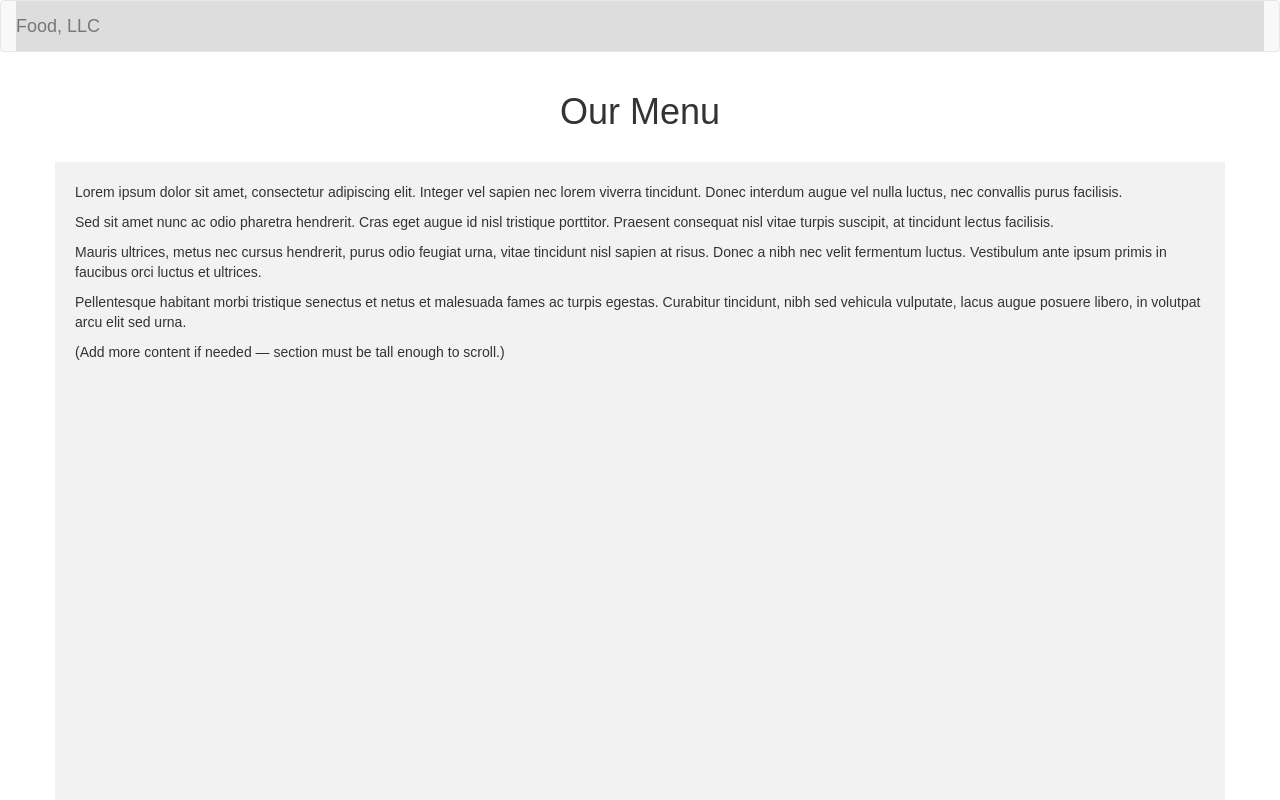
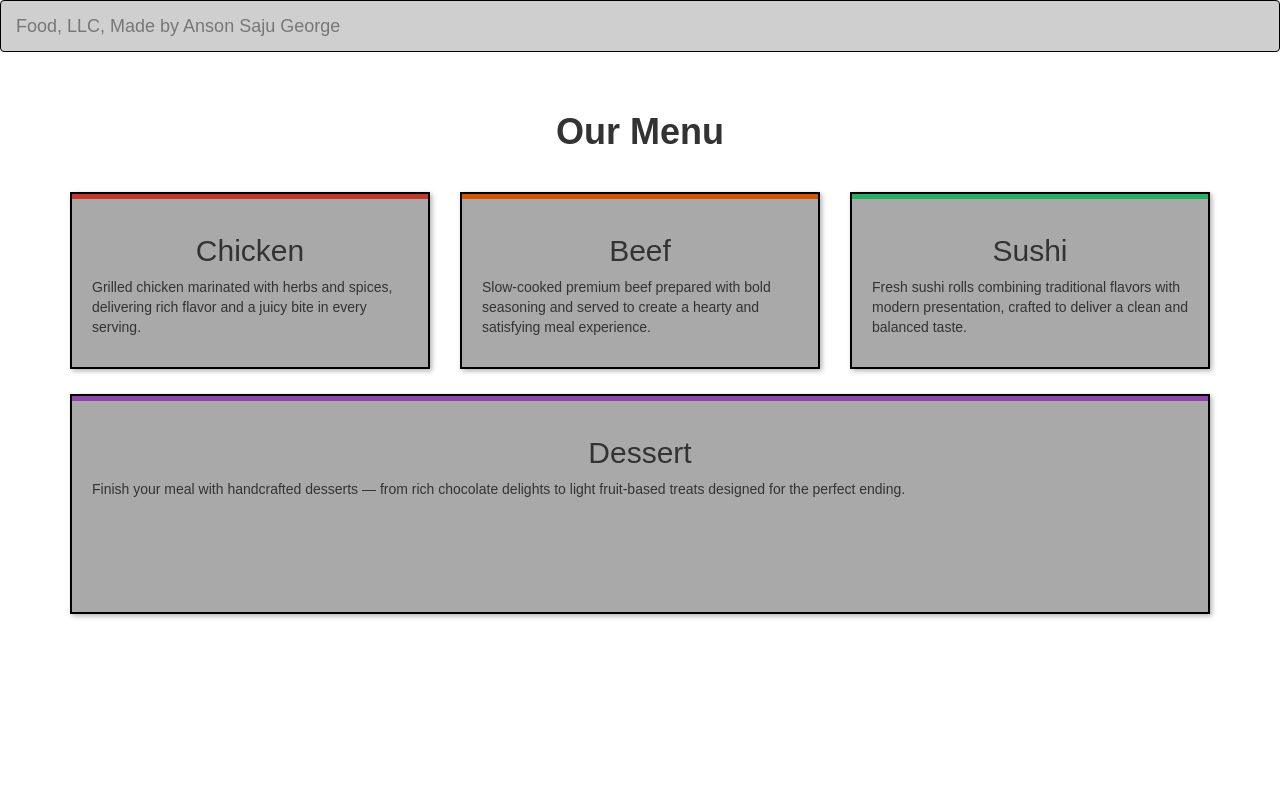
Before and after one commit to Anson-Saju-George/demos, a plain HTML site: page module3-solution/index.html in a window 1280 px wide. Shown: the top 800 px of the page. Drawn offline with nearby package versions, Linux system fonts and the light colour scheme.

Commit message:
CSS Course

```diff
--- a/module3-solution/css/styles.css
+++ b/module3-solution/css/styles.css
@@ -1,22 +1,89 @@
-/* Global body spacing */
 body {
   font-family: Arial, sans-serif;
 }
 
-/* Tall menu section */
-.menu-section {
-  background-color: #f2f2f2;
-  height: 1000px;
-  padding: 20px;
-  margin-top: 20px;
+/* Navbar */
+.custom-navbar {
+  background-color: #cfcfcf;
+  border: 1px solid #000;
 }
 
-/* Mobile dropdown styling */
-#mobile-menu {
-  background-color: #dddddd;
+/* Heading */
+.menu-title {
+  font-weight: bold;
+  margin: 40px 0;
 }
 
-/* Center text inside mobile menu items */
-#mobile-menu ul li a {
-  text-align: center;
+/* FLEX FIX FOR EQUAL HEIGHT BOXES */
+.flex-row {
+  display: flex;
+  flex-wrap: wrap;
 }
+
+.flex-row > div {
+  display: flex;
+}
+
+/* Menu cards */
+.menu-box {
+  background-color: #a9a9a9;
+  border: 2px solid #000;
+  padding: 20px;
+  margin-bottom: 25px;
+  width: 100%;
+  box-shadow: 2px 2px 5px rgba(0,0,0,0.3);
+}
+
+/* Dessert section */
+.dessert-box {
+  min-height: 220px;
+}
+
+/* Smooth animation */
+.menu-box {
+  transition: all 0.3s ease;
+  position: relative;
+}
+
+/* Lift + shadow on hover */
+.menu-box:hover {
+  transform: translateY(-8px);
+  box-shadow: 0 12px 20px rgba(0,0,0,0.35);
+  background-color: #b5b5b5;
+}
+
+/* Title highlight on hover */
+.menu-box:hover h2 {
+  color: #222;
+  font-weight: bold;
+}
+
+/* Subtle top accent bar */
+.menu-box::before {
+  content: "";
+  position: absolute;
+  top: 0;
+  left: 0;
+  height: 5px;
+  width: 100%;
+  background: #444;
+  transition: 0.3s;
+}
+
+/* Accent colors per card */
+.col-md-4:nth-child(1) .menu-box::before {
+  background: #c0392b; /* chicken red */
+}
+
+.col-md-4:nth-child(2) .menu-box::before {
+  background: #d35400; /* beef orange */
+}
+
+.col-md-4:nth-child(3) .menu-box::before {
+  background: #27ae60; /* sushi green */
+}
+
+/* Dessert accent */
+.dessert-box::before {
+  background: #8e44ad;
+}
--- a/module3-solution/index.html
+++ b/module3-solution/index.html
@@ -4,95 +4,84 @@
   <meta charset="utf-8">
   <meta name="viewport" content="width=device-width, initial-scale=1">
 
-  <title>Module 3 Solution</title>
+  <title>Food, LLC</title>
 
-  <!-- Bootstrap CSS -->
+  <!-- Bootstrap -->
   <link rel="stylesheet" href="https://maxcdn.bootstrapcdn.com/bootstrap/3.3.7/css/bootstrap.min.css">
 
-  <!-- External CSS (REQUIRED) -->
+  <!-- CSS -->
   <link rel="stylesheet" href="css/styles.css">
 </head>
 
 <body>
 
 <!-- NAVBAR -->
-<nav class="navbar navbar-default">
+<nav class="navbar navbar-default custom-navbar">
   <div class="container-fluid">
+    <div class="navbar-header">
+      <a class="navbar-brand" href="#">Food, LLC, Made by Anson Saju George</a>
+    </div>
+  </div>
+</nav>
 
-    <!-- Brand and mobile button -->
-    <div class="navbar-header">
-      <a class="navbar-brand" href="#">Food, LLC</a>
+<!-- HEADING -->
+<div class="container">
+  <h1 class="text-center menu-title">Our Menu</h1>
+</div>
 
-      <!-- Mobile menu button -->
-      <button type="button"
-              class="navbar-toggle collapsed visible-xs"
-              data-toggle="collapse"
-              data-target="#mobile-menu"
-              aria-expanded="false">
-        <span class="icon-bar"></span>
-        <span class="icon-bar"></span>
-        <span class="icon-bar"></span>
-      </button>
+<!-- MENU CARDS -->
+<div class="container">
+  <div class="row flex-row">
+
+    <div class="col-md-4 col-sm-6 col-xs-12">
+      <div class="menu-box">
+        <h2 class="text-center">Chicken</h2>
+        <p>
+          Grilled chicken marinated with herbs and spices, delivering rich
+          flavor and a juicy bite in every serving.
+        </p>
+      </div>
     </div>
 
-    <!-- Mobile dropdown menu -->
-    <div id="mobile-menu" class="collapse navbar-collapse">
-      <ul class="nav navbar-nav visible-xs text-center">
-        <li><a href="#">Chicken</a></li>
-        <li><a href="#">Beef</a></li>
-        <li><a href="#">Sushi</a></li>
-      </ul>
+    <div class="col-md-4 col-sm-6 col-xs-12">
+      <div class="menu-box">
+        <h2 class="text-center">Beef</h2>
+        <p>
+          Slow-cooked premium beef prepared with bold seasoning and served
+          to create a hearty and satisfying meal experience.
+        </p>
+      </div>
+    </div>
+
+    <div class="col-md-4 col-sm-12 col-xs-12">
+      <div class="menu-box">
+        <h2 class="text-center">Sushi</h2>
+        <p>
+          Fresh sushi rolls combining traditional flavors with modern
+          presentation, crafted to deliver a clean and balanced taste.
+        </p>
+      </div>
     </div>
 
   </div>
-</nav>
-
-<!-- PAGE HEADING -->
-<div class="container">
-  <h1 class="text-center">Our Menu</h1>
 </div>
 
-<!-- TALL SECTION USING BOOTSTRAP GRID -->
+<!-- DESSERT -->
 <div class="container">
   <div class="row">
-    <div class="col-xs-12 menu-section">
-
-      <p>
-        Lorem ipsum dolor sit amet, consectetur adipiscing elit. Integer vel sapien
-        nec lorem viverra tincidunt. Donec interdum augue vel nulla luctus, nec
-        convallis purus facilisis.
-      </p>
-
-      <p>
-        Sed sit amet nunc ac odio pharetra hendrerit. Cras eget augue id nisl
-        tristique porttitor. Praesent consequat nisl vitae turpis suscipit, at
-        tincidunt lectus facilisis.
-      </p>
-
-      <p>
-        Mauris ultrices, metus nec cursus hendrerit, purus odio feugiat urna,
-        vitae tincidunt nisl sapien at risus. Donec a nibh nec velit fermentum
-        luctus. Vestibulum ante ipsum primis in faucibus orci luctus et ultrices.
-      </p>
-
-      <p>
-        Pellentesque habitant morbi tristique senectus et netus et malesuada fames
-        ac turpis egestas. Curabitur tincidunt, nibh sed vehicula vulputate,
-        lacus augue posuere libero, in volutpat arcu elit sed urna.
-      </p>
-
-      <p>
-        (Add more content if needed — section must be tall enough to scroll.)
-      </p>
-
+    <div class="col-xs-12">
+      <div class="menu-box dessert-box">
+        <h2 class="text-center">Dessert</h2>
+        <p>
+          Finish your meal with handcrafted desserts — from rich chocolate
+          delights to light fruit-based treats designed for the perfect ending.
+        </p>
+      </div>
     </div>
   </div>
 </div>
 
-<!-- jQuery (required for Bootstrap JS) -->
 <script src="https://ajax.googleapis.com/ajax/libs/jquery/1.12.4/jquery.min.js"></script>
-
-<!-- Bootstrap JS -->
 <script src="https://maxcdn.bootstrapcdn.com/bootstrap/3.3.7/js/bootstrap.min.js"></script>
 
 </body>
```
